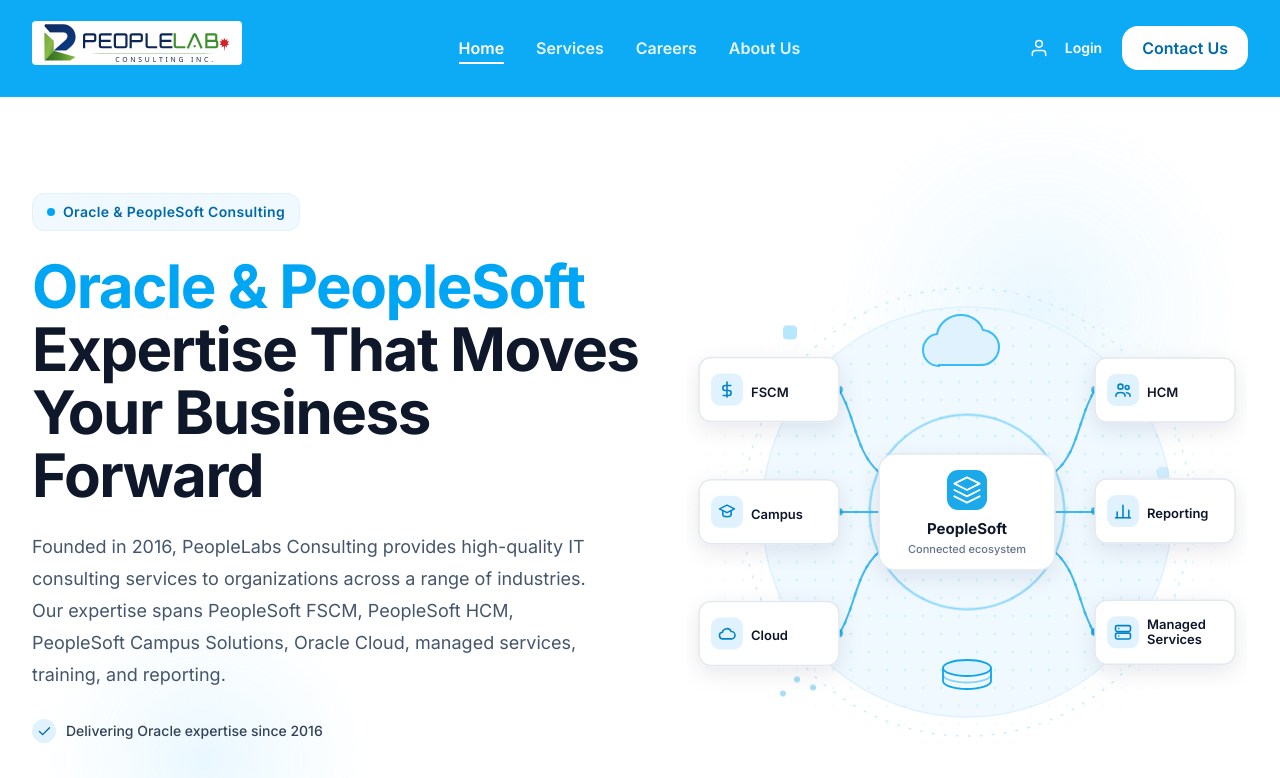
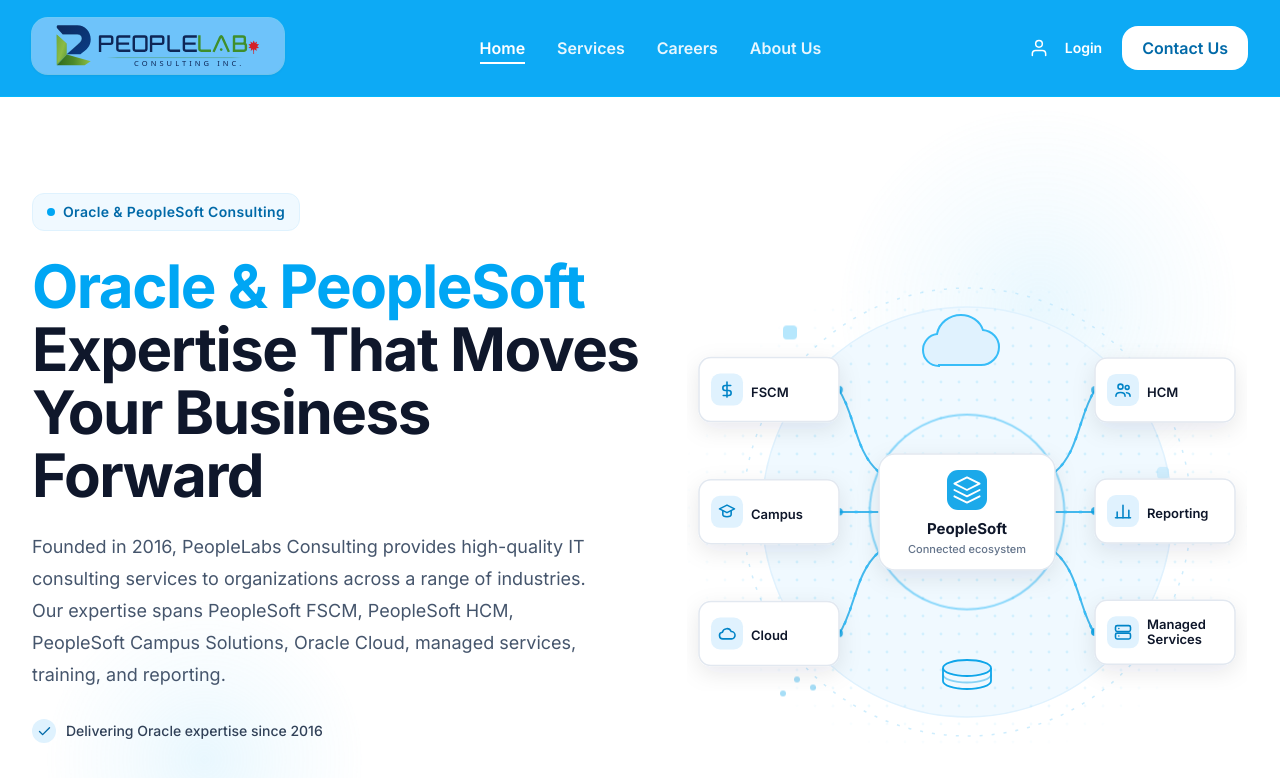
Before and after one commit to Nitheesh-v/peolelabs, a React (Vite) app in the folder Frontend/: page / in a window 1280 px wide. Shown: the top 778 px of the page. Built offline with nearby package versions, Linux system fonts and the light colour scheme.

Commit message:
Show logo on light-blue brand background at larger size
Co-authored-by: arena-agent <297053741+arena-agent@users.noreply.github.com>

```diff
--- a/Frontend/src/components/Logo.jsx
+++ b/Frontend/src/components/Logo.jsx
@@ -1,18 +1,19 @@
 const logoUrl = '/peoplelabs-logo.svg'
 
+// Brand artwork sits on its light-blue brand background, matching the supplied logo image.
 export default function Logo({ size = 'navigation', decorative = false }) {
   const dimensions = size === 'footer'
-    ? 'h-12 w-[220px] sm:w-[240px]'
-    : 'h-10 w-[190px] sm:h-11 sm:w-[210px]'
+    ? 'h-16 w-[272px] px-3 py-2 sm:h-[72px] sm:w-[306px]'
+    : 'h-12 w-[208px] px-2.5 py-1.5 sm:h-14 sm:w-[252px] sm:px-3'
 
   return (
-    <span className={`inline-flex max-w-full shrink-0 overflow-hidden rounded bg-white ${dimensions}`}>
+    <span className={`inline-flex max-w-full shrink-0 items-center justify-center overflow-hidden rounded-lg bg-[#6ec3fa] shadow-sm ring-1 ring-white/40 ${dimensions}`}>
       <img
         src={logoUrl}
-        alt={decorative ? '' : 'PeopleLabs Consulting Inc.'}
+        alt={decorative ? '' : 'PeopleLab Consulting Inc.'}
         loading={size === 'footer' ? 'lazy' : 'eager'}
         decoding="async"
-        className="h-full w-full object-contain p-0.5"
+        className="h-full w-full object-contain"
       />
     </span>
   )
```
Also changed, not shown: Frontend/public/peoplelabs-logo.svg.
